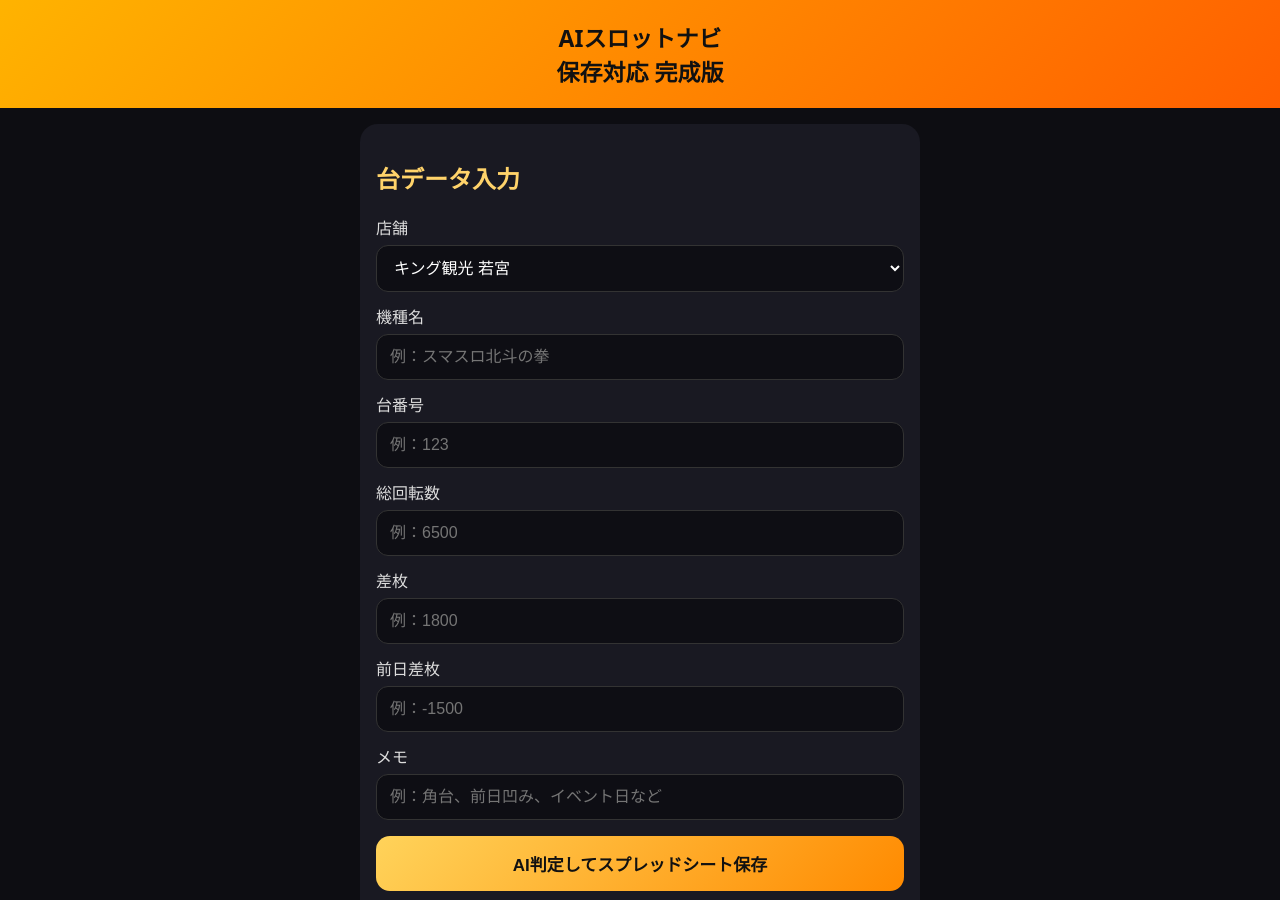
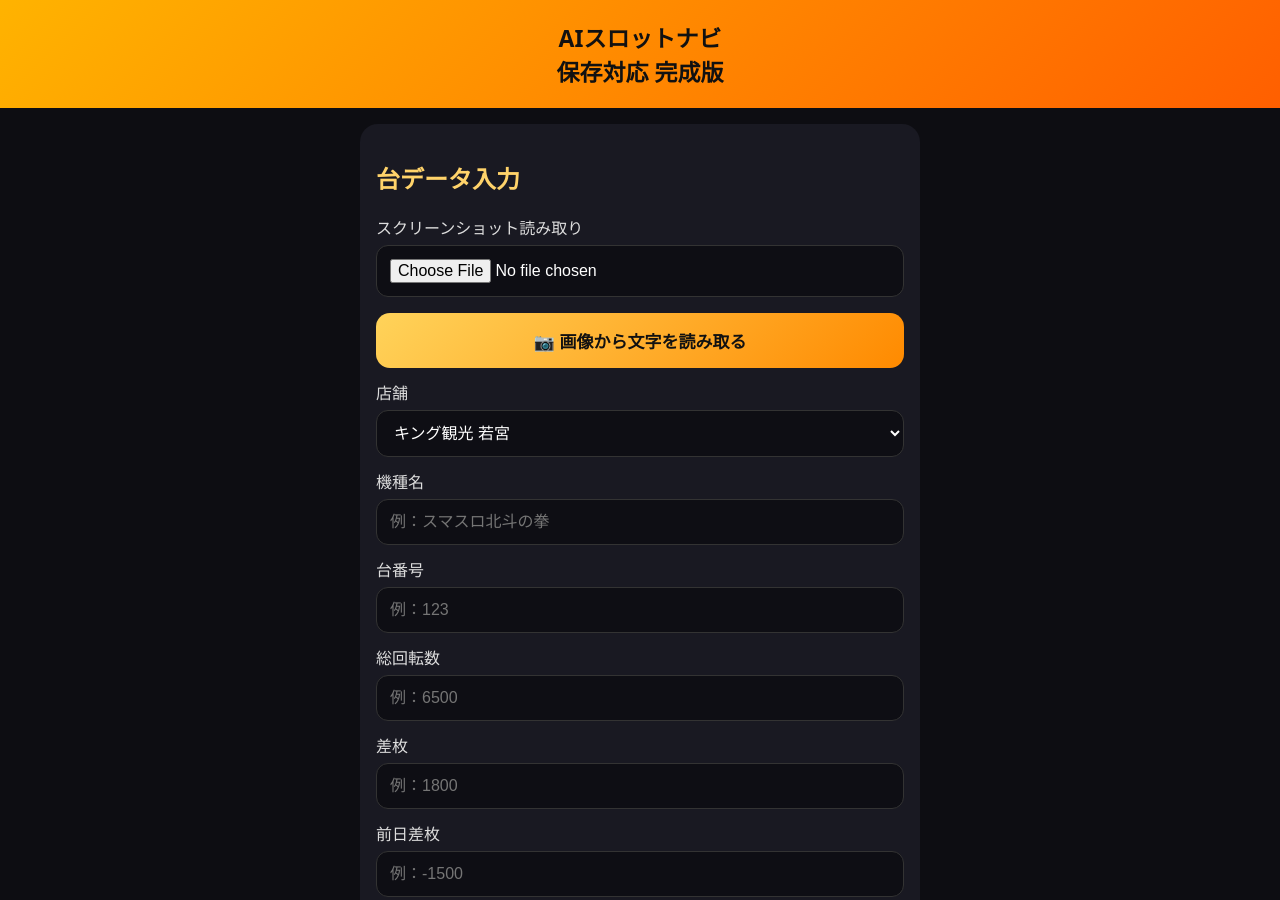
Before and after one commit to sharki8264-glitch/ai-slot, a plain HTML site: page index.html in a window 1280 px wide. Shown: the top 900 px of the page. Drawn offline with Linux system fonts and the light colour scheme.

Commit message:
Implement OCR feature with Tesseract.js
Added functionality to read text from images using Tesseract.js.

```diff
--- a/index.html
+++ b/index.html
@@ -22,13 +22,17 @@ button{width:100%;border:0;border-radius:14px;padding:15px;margin-top:16px;font-
 .score{color:#ffd35a;font-weight:900}
 .note{color:#aaa;font-size:12px}
 </style>
+<script src="https://cdn.jsdelivr.net/npm/tesseract.js@5/dist/tesseract.min.js"></script>
 </head>
 <body>
 <header>AIスロットナビ<br>保存対応 完成版</header>
 <div class="wrap">
 <div class="card">
 <h2>台データ入力</h2>
-
+<label>スクリーンショット読み取り</label>
+<input type="file" id="imageInput" accept="image/*">
+<button onclick="readScreenshot()">📷 画像から文字を読み取る</button>
+<pre id="ocrText" class="note"></pre>
 <label>店舗</label>
 <select id="store">
 <option>キング観光 若宮</option>
@@ -165,6 +169,22 @@ function clearHistory() {
 }
 
 render();
+async function readScreenshot() {
+  const file = document.getElementById("imageInput").files[0];
+  if (!file) {
+    alert("画像を選択してください");
+    return;
+  }
+
+  document.getElementById("ocrText").textContent = "読み取り中...";
+
+  const result = await Tesseract.recognize(file, "jpn+eng");
+
+  const text = result.data.text;
+  document.getElementById("ocrText").textContent = text;
+
+  alert("OCR読み取り完了");
+}
 </script>
 </body>
 </html>
```
